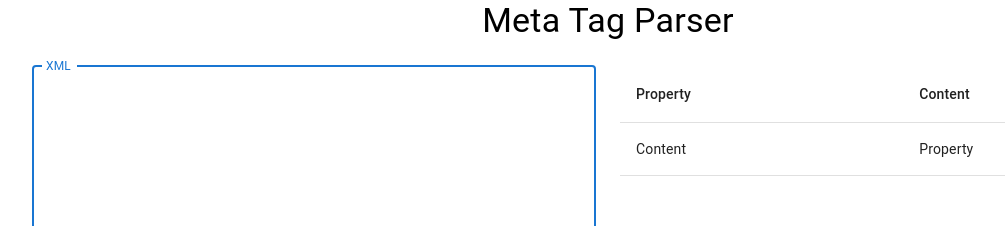
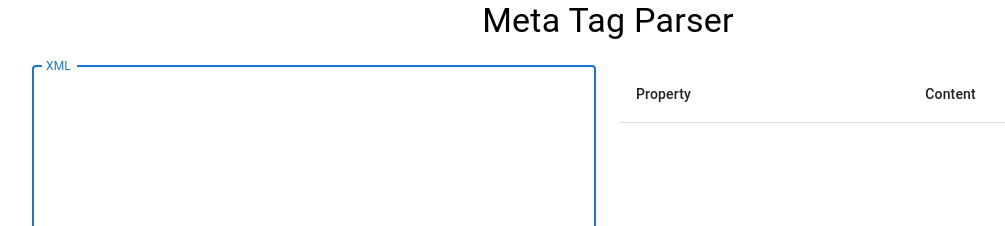
Before and after one commit to bgaudino/meta-tag-parser, a React (Create React App) app: page / in a window 1280 px wide. Shown: the top 226 px of the page, without its empty margins (32-1037 px from the left). Built offline with nearby package versions, Linux system fonts and the light colour scheme.

Commit message:
Pass metadata to table

```diff
--- a/src/App.tsx
+++ b/src/App.tsx
@@ -5,10 +5,12 @@ import MetaTagTable from "./components/MetaTagTable";
 
 function App() {
   const [xml, setXml] = useState("");
+  const [data, setData] = useState<any>([]);
 
   function handleChange(e: React.ChangeEvent<HTMLTextAreaElement>) {
     setXml(e.target.value);
     const parsed = parseXML(e.target.value);
+    setData(parsed.data);
   }
 
   return (
@@ -34,7 +36,7 @@ function App() {
           />
         </Grid>
         <Grid item xs={12} md={6}>
-          <MetaTagTable />
+          <MetaTagTable data={data} />
         </Grid>
       </Grid>
     </Container>
--- a/src/components/MetaTagTable.tsx
+++ b/src/components/MetaTagTable.tsx
@@ -7,7 +7,16 @@ import {
   TableRow,
 } from "@mui/material";
 
-export default function MetaTagTable() {
+interface TableRow {
+  tag: string;
+  property: string;
+  content: string;
+}
+interface TableProps {
+  data: TableRow[];
+}
+
+export default function MetaTagTable({ data }: TableProps) {
   return (
     <TableContainer>
       <Table>
@@ -18,10 +27,12 @@ export default function MetaTagTable() {
           </TableRow>
         </TableHead>
         <TableBody>
-          <TableRow>
-            <TableCell>Content</TableCell>
-            <TableCell>Property</TableCell>
-          </TableRow>
+          {data.map((row: TableRow) => (
+            <TableRow key={row.property} hover>
+              <TableCell>{row.property}</TableCell>
+              <TableCell>{row.content}</TableCell>
+            </TableRow>
+          ))}
         </TableBody>
       </Table>
     </TableContainer>
```
